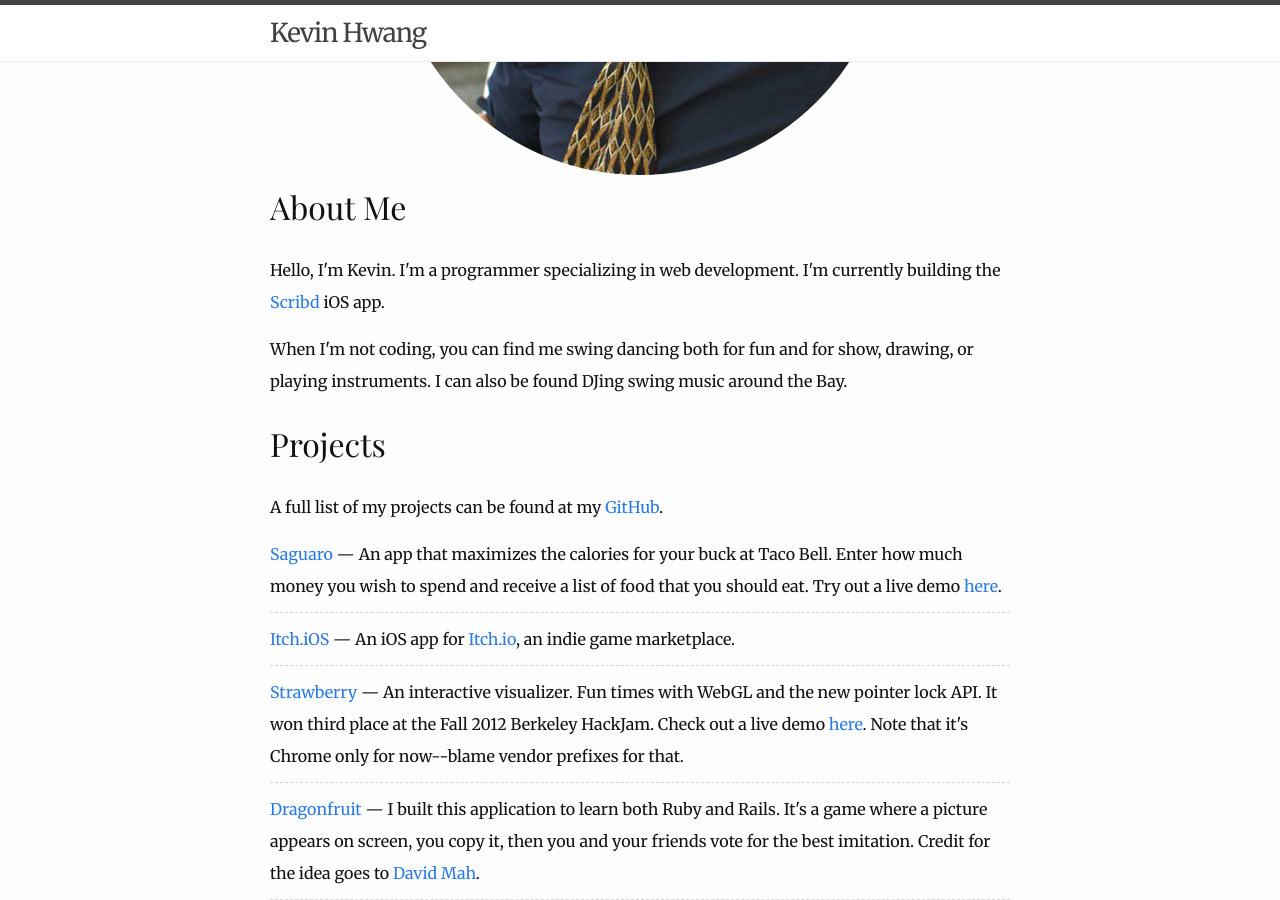
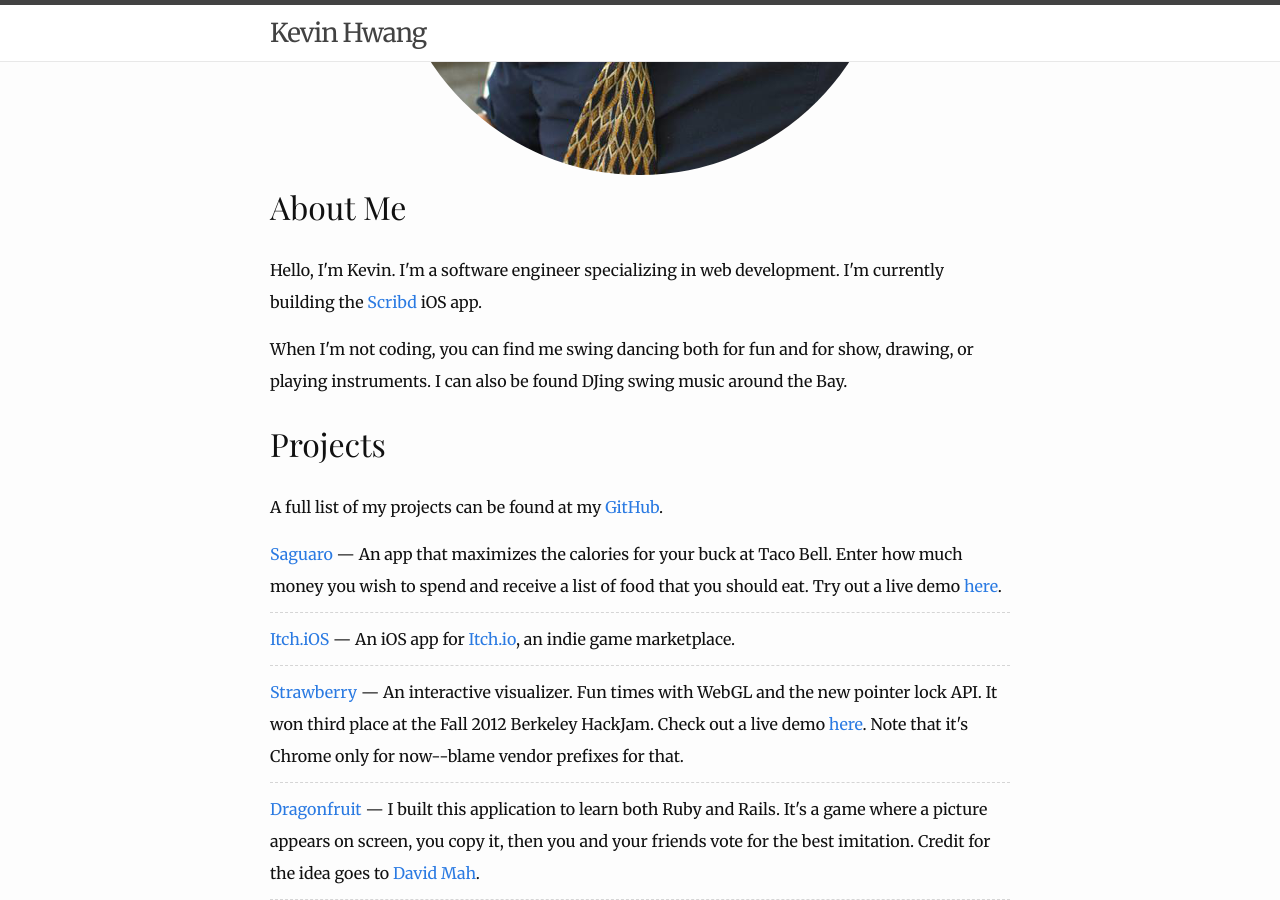
Before and after one commit to catherinemarvin/khwang.github.io, a Jekyll site: the page built from index.html, in a window 1280 px wide and 900 px high, scrolled down 425 px. Built offline with Jekyll 4.4.1, drawn with Linux system fonts in a browser that asks for light colours.

Commit message:
Call myself a software engineer

```diff
--- a/index.html
+++ b/index.html
@@ -9,7 +9,7 @@ layout: default
     <img class="header-image" src="images/me.png" alt="A picture of me">
 
     <h1>About Me</h1>
-    <p>Hello, I'm Kevin. I'm a programmer specializing in web development. I'm currently building the <a href="http://www.scribd.com">Scribd</a> iOS app.</p>
+    <p>Hello, I'm Kevin. I'm a software engineer specializing in web development. I'm currently building the <a href="http://www.scribd.com">Scribd</a> iOS app.</p>
 
     <p>When I'm not coding, you can find me swing dancing both for fun and for show, drawing, or playing instruments. I can also be found DJing swing music around the Bay.</p>
   </div>
```
